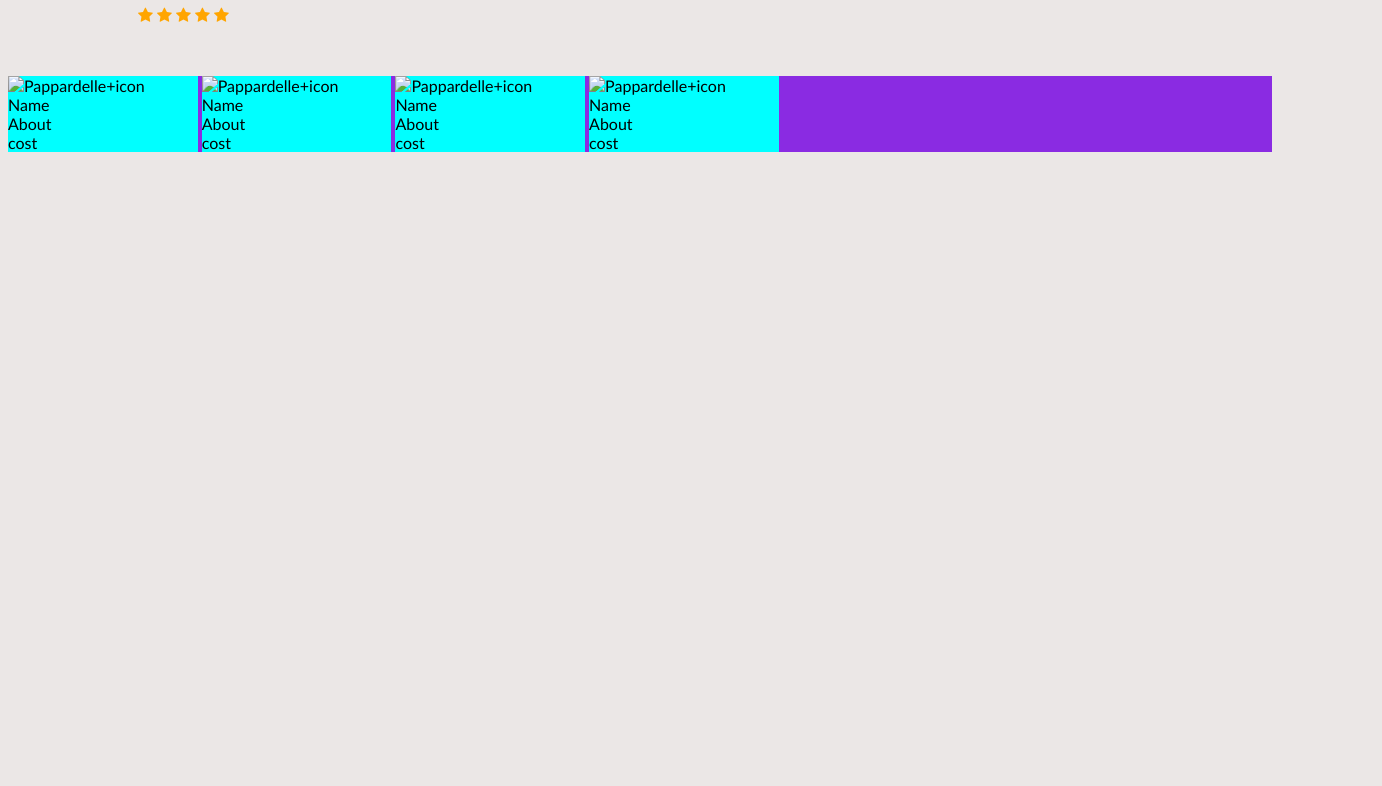
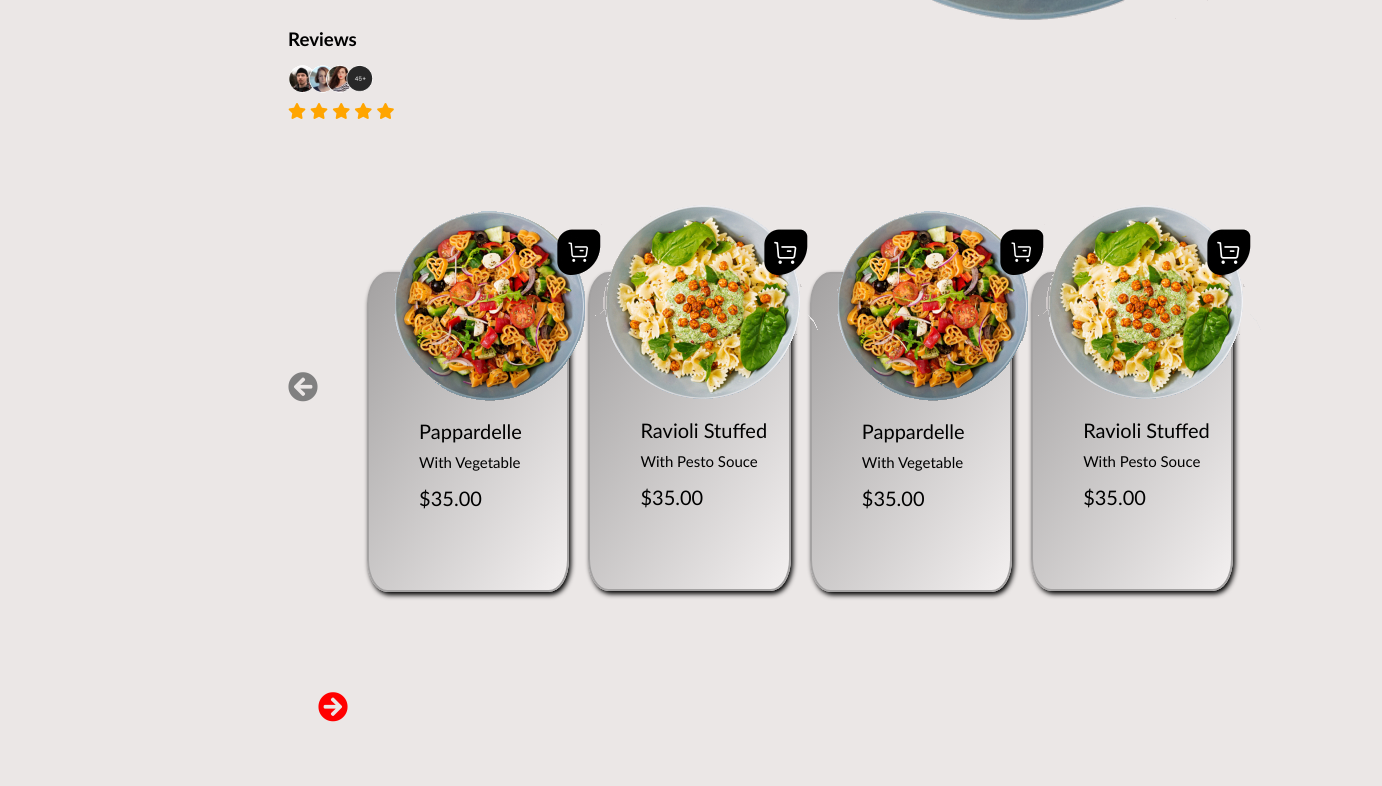
Before and after one commit to LaimaLP/food-project, a website: page index.html in a window 1280 px wide. Shown: the part 643-1429 px from the top of the page, 1382 px wide, since content can reach past the window. Before the commit the page ends 803 px from the top, so only its background shows below. Drawn offline with Linux system fonts and the light colour scheme.

Commit message:
plates section

```diff
--- a/index.html
+++ b/index.html
@@ -14,6 +14,9 @@
     <link rel="stylesheet" href="styles.css">
     <link rel="stylesheet" href="https://cdnjs.cloudflare.com/ajax/libs/font-awesome/4.7.0/css/font-awesome.min.css">
     <link rel="stylesheet" href="https://cdnjs.cloudflare.com/ajax/libs/font-awesome/4.7.0/css/font-awesome.min.css">
+    <link rel="stylesheet" type="text/css"
+        href="https://cdnjs.cloudflare.com/ajax/libs/font-awesome/5.15.1/css/all.min.css">
+    </script>
     <title>Foody</title>
 </head>
 
@@ -71,34 +74,50 @@
                 </div>
             </div>
         </section>
-
-        <img class = "hero-plate" src="./img/beFono.png" alt="delicious pasta">
-
+        <div class="hero-plate">
+            <img src="./img/beFono.png" alt="delicious pasta">
+        </div>
         <section class="various-food">
-            <div class="four-plates">
-                <img src="#" alt="Pappardelle">+icon
-                <p> Name </p>
-                <p>About</p>
-                <p>cost</p>
+            <div class="left-arrow">
+                <i class="fas fa-arrow-circle-left"></i>
             </div>
             <div class="four-plates">
-                <img src="#" alt="Pappardelle">+icon
-                <p> Name </p>
-                <p>About</p>
-                <p>cost</p>
+                <img src="./img/Plate3.png" alt="Pappardelle">
+                <div class="plate-text">
+                    <p> Pappardelle </p>
+                    <p> With Vegetable </p>
+                    <p>$35.00</p>
+                </div>
             </div>
             <div class="four-plates">
-                <img src="#" alt="Pappardelle">+icon
-                <p> Name </p>
-                <p>About</p>
-                <p>cost</p>
+                <img src="./img/Plate2.png" alt="Ravioli Stuffed">
+                <div class="plate-text">
+                    <p> Ravioli Stuffed </p>
+                    <p>With Pesto Souce</p>
+                    <p>$35.00</p>
+                </div>
             </div>
             <div class="four-plates">
-                <img src="#" alt="Pappardelle">+icon
-                <p> Name </p>
-                <p>About</p>
-                <p>cost</p>
+                <img src="./img/Plate3.png" alt="Pappardelle">
+                <div class="plate-text">
+                    <p> Pappardelle </p>
+                    <p> With Vegetable </p>
+                    <p>$35.00</p>
+                </div>
             </div>
+            <div class="four-plates">
+                <img src="./img/Plate2.png" alt="Ravioli Stuffed">
+                <div class="plate-text">
+                    <p> Ravioli Stuffed </p>
+                    <p>With Pesto Souce</p>
+                    <p>$35.00</p>
+                </div>
+            </div>
+            <div class="right-arrow">
+                <i class="fas fa-arrow-circle-right"></i>
+            </div>
+
+
 
         </section>
 
--- a/styles.css
+++ b/styles.css
@@ -3,18 +3,21 @@ body * {
     padding: 0;
     vertical-align: top;
     box-sizing: border-box;
+
       }
 
   body {
     font-family: "Gill Sans", "Gill Sans MT", Calibri, "Trebuchet MS", sans-serif;
-    background-color: rgb(235, 231, 230)
+    background-color: rgb(235, 231, 230);
+    padding-bottom: 50px;
 
   }
 
 .main-header {
     display: inline-block;
-    width: 100%;
+    width: 80%;
     margin-top: 20px;
+    margin-left: 150px;
     /* background-color: blueviolet; */
 
 }
@@ -118,14 +121,15 @@ float:left ;
 
 main{
 
-width:100%;
+width:80%;
 display: inline block;
 margin-top: 30px ;
+margin-left: 150px;
 }
 .hero{
     margin-left: 130px;
     margin-top: 40px;
-    width: 35%;
+    width: 40%;
     display: inline-block;
 
 }
@@ -168,7 +172,7 @@ cursor: pointer;
 }
 .reviews-block{
     margin-top:50px;
-    margin-bottom: 50px;
+    margin-bottom: 100px;
 }
 
 .reviews-block>img{
@@ -177,26 +181,77 @@ cursor: pointer;
 .stars{
     margin-top: 10px;
 }
-
+.checked {
+    color: orange;
+  }
 .hero-plate{
     display: inline-block;
-    width: 50%;
+    width: 45%;
+     /* background-color: coral; */
+
+    }
 
 
+.various-food{
+    width: 100%;
+    display:inline-block;
+   margin-left: 130px;
+   margin-top: 50px;
+    /* background-color:blueviolet; */
 
 
-}
-.various-food{
-    display:block;
-    width: 100%;
-    background-color:blueviolet;
 }
 
 .four-plates{
     display: inline-block;
-    width: 15%;
-    background-color: aqua;
+    width: 20%;
+    max-width:300px;
+    /* background-color: aqua; */
+    border: 2px solid  rgb(164, 162, 162);
+    border-radius: 10%;
+    background-image: linear-gradient(to bottom right, rgb(164, 162, 162), rgb(243, 240, 240));
+  box-shadow: 2px 3px 5px;
+  margin-left: 15px;
+  padding-bottom: 80px;
+  text-align: center;
 }
-.checked {
-    color: orange;
-  }
+.plate-text{
+    margin-left: 50px;
+    margin-top: 15px;
+     text-align: left;
+     font-size: 20px;
+}
+.plate-text> :last-child{
+    margin-top: 15px;
+
+}
+.plate-text>:nth-child(2){
+    font-size: 15px;
+    margin-top: 10px;
+}
+
+.four-plates>img{
+    min-height: 180px;
+    margin-top: -70px;
+    position: relative;
+}
+
+.left-arrow{
+
+    margin-top: 100px;
+    color: grey;
+    margin-right: 30px;
+    font-size: 30px;
+    display: inline-block;
+    cursor: pointer;
+}
+.right-arrow{
+    margin-left: 30px;
+    margin-top: 100px;
+    color: grey;
+    margin-right: 50px;
+    font-size: 30px;
+    color: red;
+    display: inline-block;
+    cursor: pointer;
+}
```
Also changed, not shown: icon/circle-right-solid.svg (added), img/Plate3.png (added).
